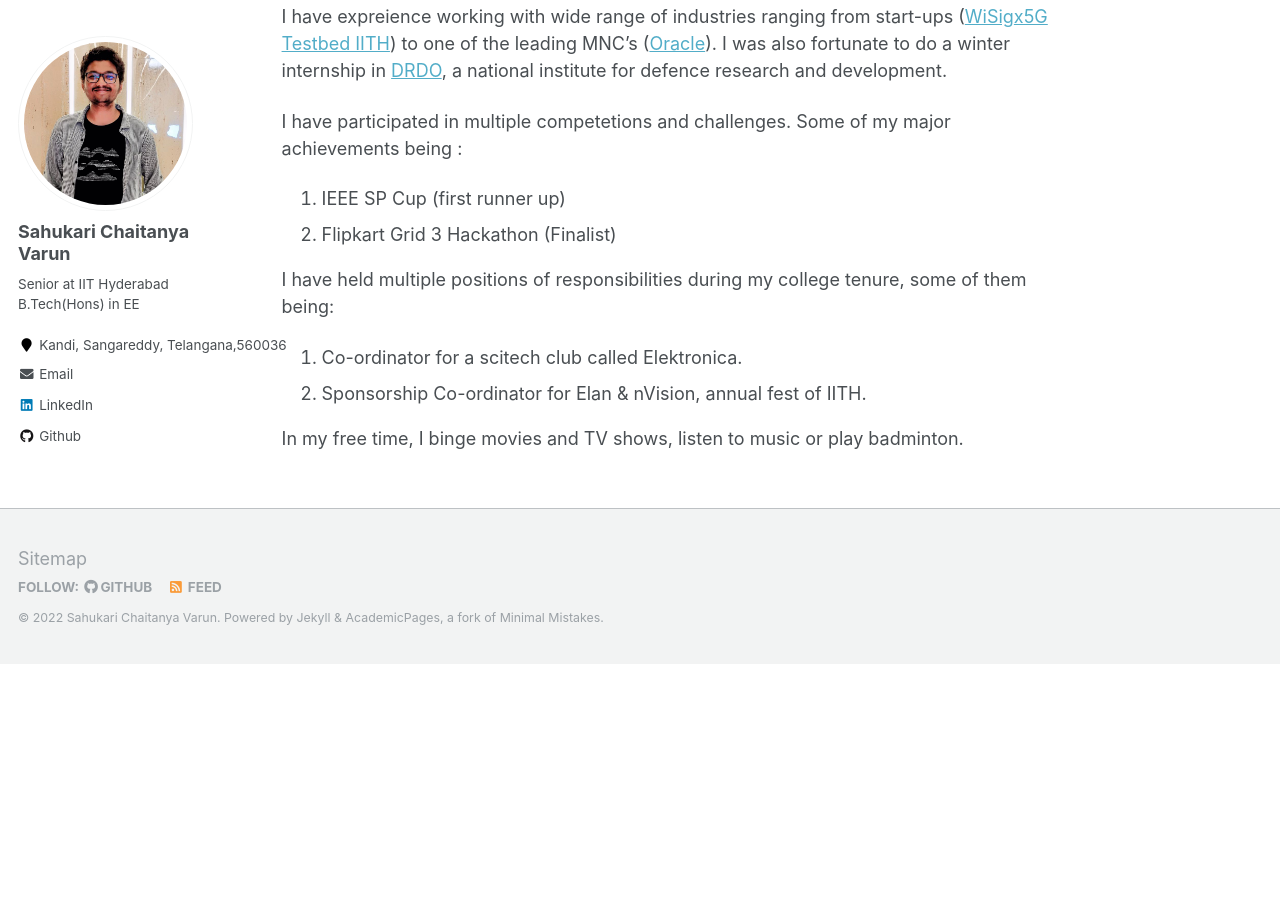
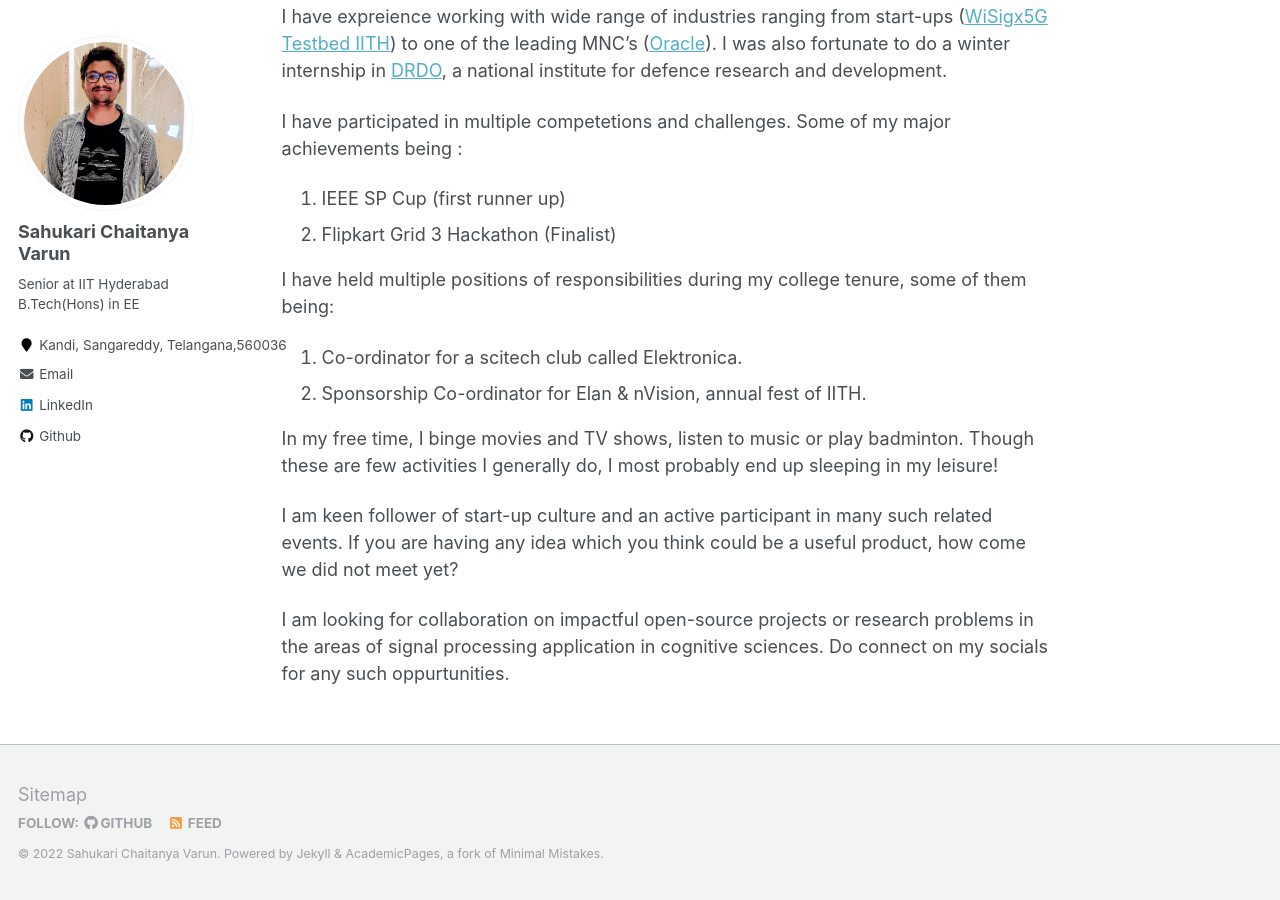
Before and after one commit to Chaitanya-Varun/Chaitanya-Varun.github.io, a Jekyll site: the page built from _pages/about.md, in a window 1280 px wide and 900 px high, scrolled down 578 px. Built offline with Jekyll 4.4.1, drawn with Linux system fonts in a browser that asks for light colours; before the commit the page ends 1242 px from its top, so only the background shows below that.

Commit message:
modified a little

```diff
--- a/_pages/about.md
+++ b/_pages/about.md
@@ -26,9 +26,12 @@ I have held multiple positions of responsibilities during my college tenure, som
 2. Sponsorship Co-ordinator for Elan & nVision, annual fest of IITH.
 
 
-In my free time, I binge movies and TV shows, listen to music or play badminton.
+In my free time, I binge movies and TV shows, listen to music or play badminton. Though these are few activities I generally do, I most probably end up sleeping in my leisure!
 
 
+I am keen follower of start-up culture and an active participant in many such related events. If you are having any idea which you think could be a useful product, how come we did not meet yet?
+
+I am looking for collaboration on impactful open-source projects or research problems in the areas of signal processing application in cognitive sciences. Do connect on my socials for any such oppurtunities.
 
 
 <!--
```
